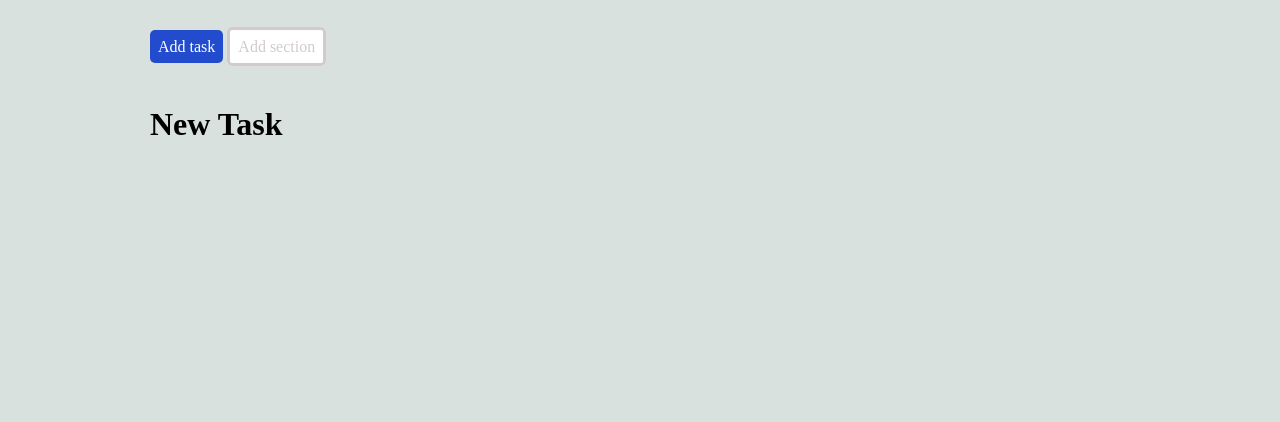
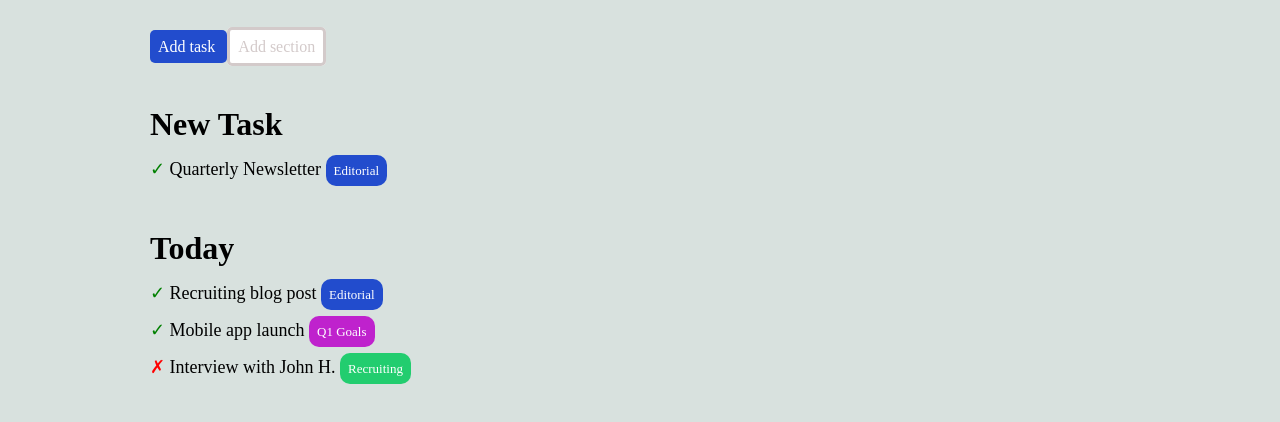
Before and after one commit to nickkept/html-css-toboolist, a plain HTML site: page index.html in a window 1280 px wide. Shown: the part 72-494 px from the top of the page. Drawn offline with Linux system fonts and the light colour scheme.

Commit message:
Second part finished

```diff
--- a/css/style.css
+++ b/css/style.css
@@ -48,3 +48,36 @@ main {
 .title-section{
     margin-top: 50px;
 }
+.subsection-text{
+    font-size: large;
+    margin-top: 15px;
+}
+.blue-badge{
+    border-radius: 10px;
+    background-color: rgb(34, 76, 205);
+    color: white;
+    padding: 0.5rem;
+    font-size: small;
+}
+#checks{
+    color: green;
+
+
+}
+#fails{
+    color: red;
+}
+.purple-badge{
+    border-radius: 10px;
+    background-color: rgb(191, 34, 205);
+    color: white;
+    padding: 0.5rem;
+    font-size: small;
+}
+.green-badge{
+    border-radius: 10px;
+    background-color: rgb(34, 205, 111);
+    color: white;
+    padding: 0.5rem;
+    font-size: small;
+}
--- a/index.html
+++ b/index.html
@@ -23,13 +23,37 @@
 
     <main>
         <div class="add-text">
-            <span class="badge">Add task</span>
+            <span class="badge">Add task </span>
             <span class="add-section">Add section </span>
         </div>
 
         <div class="title-section">
             <h1>New Task</h1>
         </div>
+
+        <div>
+            <p class="subsection-text"> <span id="checks">&#x2713;</span> Quarterly Newsletter <span class="blue-badge">Editorial</span>
+            </p>
+        </div>
+
+        <div class="title-section">
+            <h1>Today</h1>
+        </div>
+        <div>
+            <p class="subsection-text"> <span id="checks">&#x2713;</span> Recruiting blog post <span class="blue-badge">Editorial</span>
+            </p>
+        </div>
+
+        <div>
+            <p class="subsection-text"> <span id="checks">&#x2713;</span> Mobile app launch <span class="purple-badge">Q1 Goals</span>
+            </p>
+        </div>
+
+        <div>
+            <p class="subsection-text"> <span id="fails">&#x2717;</span> Interview with John H. <span class="green-badge">Recruiting</span>
+            </p>
+        </div>
+
 
 
 
```
